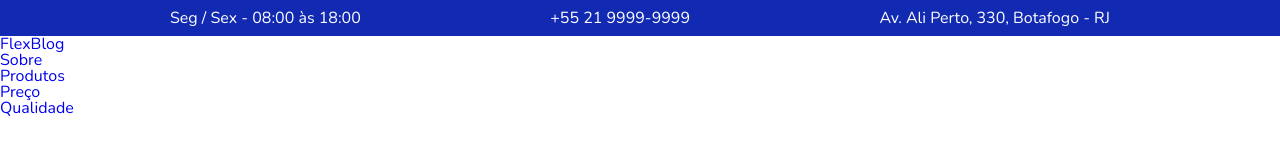
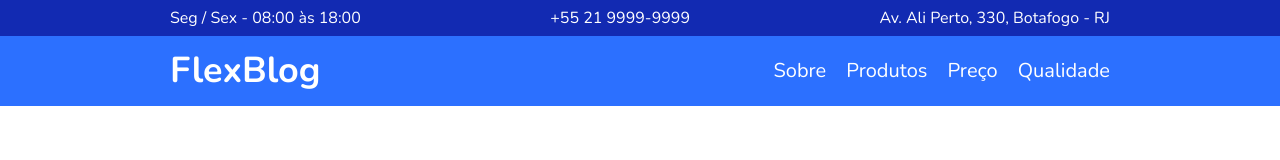
Before and after one commit to PedroLDallIgna/curso-origamid-css-flexbox, a plain HTML site: page index.html in a window 1280 px wide. Drawn offline with nearby package versions, Linux system fonts and the light colour scheme.

Commit message:
style: header finished

```diff
--- a/css/style.css
+++ b/css/style.css
@@ -7,6 +7,7 @@ body {
     color: #222222;
 }
 
+/* Superinfo */
 .superinfo-bg {
     background: #122AB2;
     color: white;
@@ -28,3 +29,43 @@ body {
 .superinfo a {
     color: white;
 }
+
+/* Menu */
+.menu-bg {
+    background: #2C70FF;
+}
+
+.menu {
+    max-width: 960px;
+    margin: 0 auto;
+    padding: 15px 0;
+    display: flex;
+    flex-wrap: wrap;
+    justify-content: space-between;
+    align-items: center;
+}
+
+.menu a {
+    color: white;
+}
+
+.menu-logo a {
+    font-size: 2.25em;
+    font-weight: bold;
+    margin: 0 10px;
+}
+
+.menu-nav ul {
+    display: flex;
+    flex-wrap: wrap;
+}
+
+.menu-nav a {
+    font-size: 1.25em;
+    display: block;
+    padding: 10px;
+}
+
+.menu-nav a:hover {
+    color: #122AB2;
+}
--- a/index.html
+++ b/index.html
@@ -26,7 +26,7 @@
             <div class="menu">
                 <h1 class="menu-logo"><a href="#">FlexBlog</a></h1>
 
-                <nav>
+                <nav class="menu-nav">
                     <ul>
                         <li><a href="#sobre">Sobre</a></li>
                         <li><a href="#produtos">Produtos</a></li>
```
